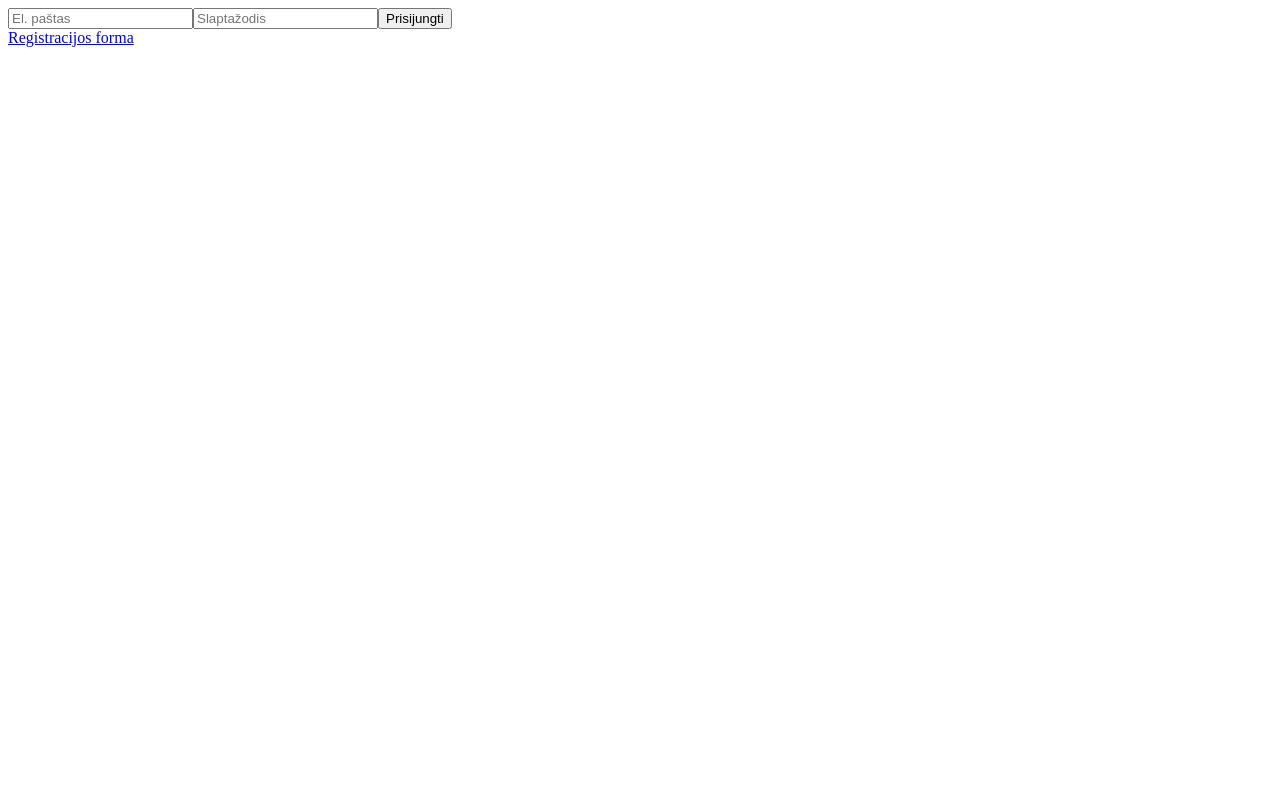
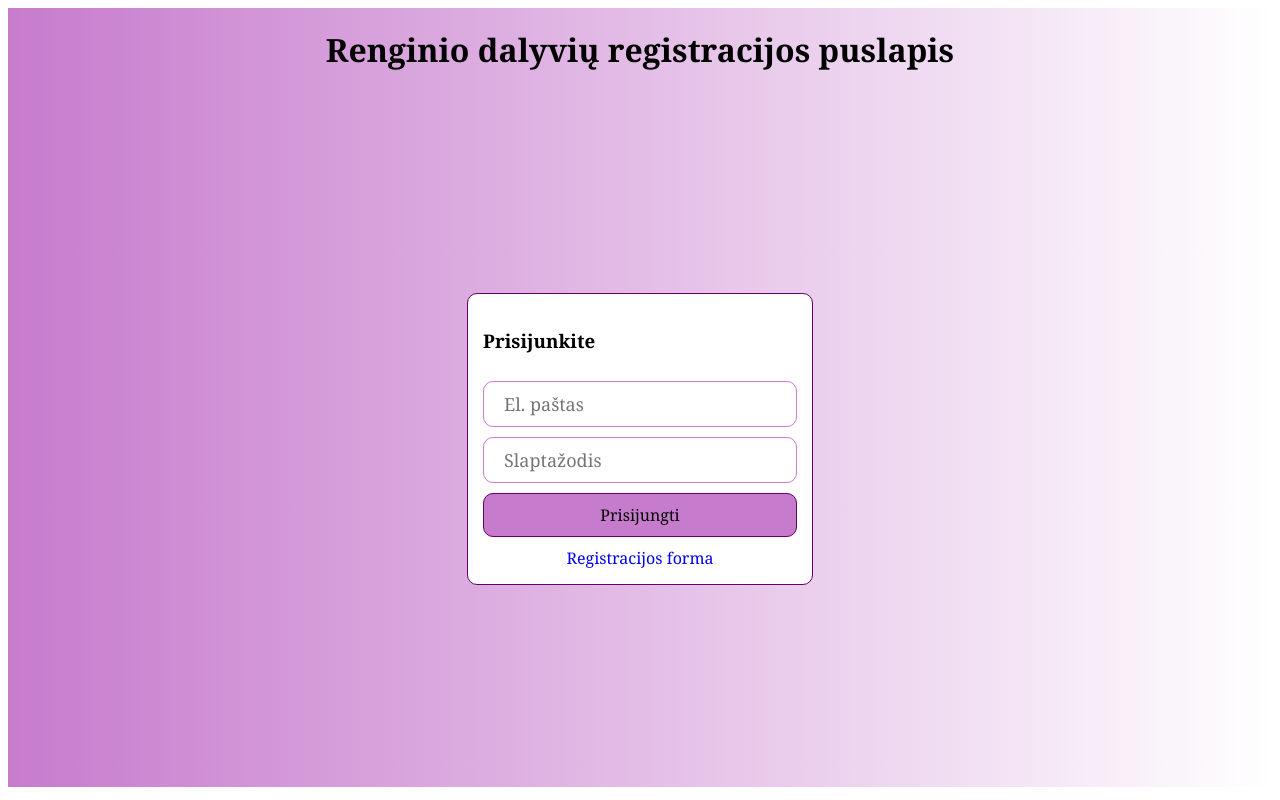
Before and after one commit to deimarut/galutinis-atsiskaitymas, a React (Create React App) app in the folder client/: page /login in a window 1280 px wide. Built offline with nearby package versions, Linux system fonts and the light colour scheme.

Commit message:
elementų stilizavimas

```diff
--- a/client/src/App.js
+++ b/client/src/App.js
@@ -4,7 +4,6 @@ import { PageLayout } from './components/PageLayout/PageLayout';
 import { Login } from './pages/Login/Login';
 import { useState } from 'react';
 import { Register } from './pages/Register/Register';
-
 
 function App() {
   const navigate = useNavigate();
--- /dev/null
+++ b/client/src/components/Button/Button.jsx
@@ -0,0 +1,15 @@
+import styled from 'styled-components';
+
+const ButtonStyled = styled.button`
+    background-color: rgb(199, 123, 205) ;
+    border-radius: 10px;
+    font-size: 16px;
+    padding: 10px 20px;
+    border: 1px solid rgb(102, 0, 102);
+    cursor: pointer;
+    font-family: Georgia, serif;
+`;
+
+export const Button = (props) => {
+    return <ButtonStyled {...props}/>
+}
--- /dev/null
+++ b/client/src/components/Input/Input.jsx
@@ -0,0 +1,13 @@
+import styled from 'styled-components';
+
+const InputStyled = styled.input`
+    border-radius: 10px;
+    border: 1px solid rgb(199, 123, 205);
+    font-size: 18px;
+    padding: 10px 20px;
+    font-family: Georgia, serif;
+`;
+
+export const Input = ({ ...props }) => {
+    return <InputStyled {...props}/>
+}
--- a/client/src/pages/Attendees/Attendees.jsx
+++ b/client/src/pages/Attendees/Attendees.jsx
@@ -1,5 +1,7 @@
 import { useState } from "react";
 import { useEffect } from "react";
+import { Button } from "../../components/Button/Button";
+import { Input } from "../../components/Input/Input";
 import { LOGGED_IN_USER } from "../../constants/constants";
 import { AttendeesID, AttendeesList, AttendeesListItem } from "./style";
 
@@ -52,32 +54,32 @@ export const Attendees = () => {
     return (
         <AttendeesList>
             <form onSubmit={handleAttendeesAdd}>
-                <input
+                <Input
                     placeholder="Vardas"
                     required
                     onChange={(e) => setName(e.target.value)}
                     value={name}
                 />
-                <input
+                <Input
                     placeholder="Pavardė"
                     required
                     onChange={(e) => setSurname(e.target.value)}
                     value={surname}
                 />
-                <input
+                <Input
                     placeholder="Elektroninis paštas"
                     type="email"
                     required
                     onChange={(e) => setEmail(e.target.value)}
                     value={email}
                 />
-                <input
+                <Input
                     placeholder="Telefono numeris 370..."
                     required
                     onChange={(e) => setPhone(e.target.value)}
                     value={phone}
                 />
-                <button>Pridėti į svečių sąrašą</button>
+                <Button >Pridėti į svečių sąrašą</Button>
             </form>
 
             {attendees.map((att) => (
--- a/client/src/pages/Login/Login.jsx
+++ b/client/src/pages/Login/Login.jsx
@@ -1,5 +1,7 @@
 import { useState } from "react";
-import { Link } from "react-router-dom";
+import { Button } from "../../components/Button/Button";
+import { Input } from "../../components/Input/Input";
+import { FormStyled, LoginContainer, LinkStyled, LoginTitle } from "./LoginStyle";
 
 export const Login = ({onSuccess}) => {
     const [email, setEmail] = useState('');
@@ -28,22 +30,26 @@ export const Login = ({onSuccess}) => {
 
     return (
         <>
-            <form onSubmit={handleLogin}>
-                <input
+        <LoginTitle>Renginio dalyvių registracijos puslapis</LoginTitle>
+            <LoginContainer>
+                <FormStyled onSubmit={handleLogin}>
+                    <h3>Prisijunkite</h3>
+                        <Input
                             placeholder="El. paštas"
                             type="email"
                             onChange={(e) => setEmail(e.target.value)}
                             value={email}
                         />
-                <input
+                        <Input
                             placeholder="Slaptažodis"
                             type="password"
                             onChange={(e) => setPassword(e.target.value)}
                             value={password}
                         />
-                <button>Prisijungti</button>
-            </form>
-            <Link to="/register">Registracijos forma</Link>
+                        <Button>Prisijungti</Button>
+                    <LinkStyled to="/register">Registracijos forma</LinkStyled>
+                </FormStyled>
+            </LoginContainer>
         </>
     );
 }
--- /dev/null
+++ b/client/src/pages/Login/LoginStyle.jsx
@@ -0,0 +1,41 @@
+import { Link } from "react-router-dom";
+import styled from "styled-components";
+
+export const LoginTitle = styled.h1`
+    text-align: center;
+    font-family: Georgia, serif;
+    margin: 0;
+    padding: 20px 0;
+    background-image: linear-gradient(to right, rgb(199, 123, 205) , white);
+`;
+
+
+export const FormStyled = styled.form`
+    background-color: white;
+    border: 1px solid rgb(102, 0, 102);
+    border-radius: 10px;
+    display: flex;
+    flex-direction: column;
+    gap: 10px;
+    justify-content: center;
+    padding: 15px;
+    font-family: Georgia, serif;
+`;
+
+export const LoginContainer = styled.div`
+    align-items: center;
+    display: flex;
+    justify-content: center;
+    background-image: linear-gradient(to right, rgb(199, 123, 205) , white);
+    height: 87vh;
+    overflow: hidden;
+`;
+
+export const LinkStyled = styled(Link)`
+    align-self: center;
+    font-family: Georgia, serif;
+    text-decoration: none;
+    :hover{
+        color: rgb(255, 128, 191);
+    }
+`;
--- a/client/src/pages/Register/Register.jsx
+++ b/client/src/pages/Register/Register.jsx
@@ -1,5 +1,8 @@
 import { useState } from "react";
 import { Link, useNavigate } from 'react-router-dom';
+import { Button } from "../../components/Button/Button";
+import { Input } from "../../components/Input/Input";
+import { FormStyled, RegisterContainer, LinkStyled } from "./RegisterStyle";
 
 export const Register = () => {
     const navigate = useNavigate();
@@ -29,34 +32,35 @@ export const Register = () => {
     };
 
     return (
-        <>
-            <form onSubmit={handleRegister}>
-                <input
+        <RegisterContainer>
+            <FormStyled onSubmit={handleRegister}>
+                <h1>Registracija naujiems vartotojams</h1>
+                    <Input
                         placeholder="El. paštas"
                         type="email"
                         onChange={(e) => setEmail(e.target.value)}
                         value={email}
                     />
-                <input
+                    <Input
                         placeholder="Vardas"
                         onChange={(e) => setName(e.target.value)}
                         value={name}
                     />
-                <input
+                    <Input
                         placeholder="Pavardė"
                         onChange={(e) => setSurname(e.target.value)}
                         value={surname}
                     />
-                <input
+                    <Input
                         placeholder="Slaptažodis"
                         type="password"
                         onChange={(e) => setPassword(e.target.value)}
                         value={password}
                     />
-                <button>Prisiregistruoti</button>
-            </form>
-            <Link to="/login">Jau turite paskyrą? Prisijunkite</Link>
-        </>
+                <Button>Registruotis</Button>
+            <LinkStyled to="/login">Jau turite paskyrą? Prisijunkite</LinkStyled>
+            </FormStyled>
+        </RegisterContainer>
 
     )
 }
--- /dev/null
+++ b/client/src/pages/Register/RegisterStyle.jsx
@@ -0,0 +1,32 @@
+import { Link } from "react-router-dom";
+import styled from "styled-components";
+
+export const FormStyled = styled.form`
+    background-color: white;
+    border: 1px solid rgb(102, 0, 102);
+    border-radius: 10px;
+    display: flex;
+    flex-direction: column;
+    gap: 10px;
+    justify-content: center;
+    padding: 15px;
+`;
+
+export const RegisterContainer = styled.div`
+    align-items: center;
+    display: flex;
+    justify-content: center;
+    background-image: linear-gradient(to right, rgb(199, 123, 205) , white);
+    margin: auto;
+    height: 97vh;
+    overflow: hidden;
+    font-family: Georgia, serif;
+`;
+
+export const LinkStyled = styled(Link)`
+    align-self: center;
+    text-decoration: none;
+    :hover{
+        color: rgb(255, 128, 191);
+    }
+`;
```
Lines whose indentation alone changed are shown as unchanged.
